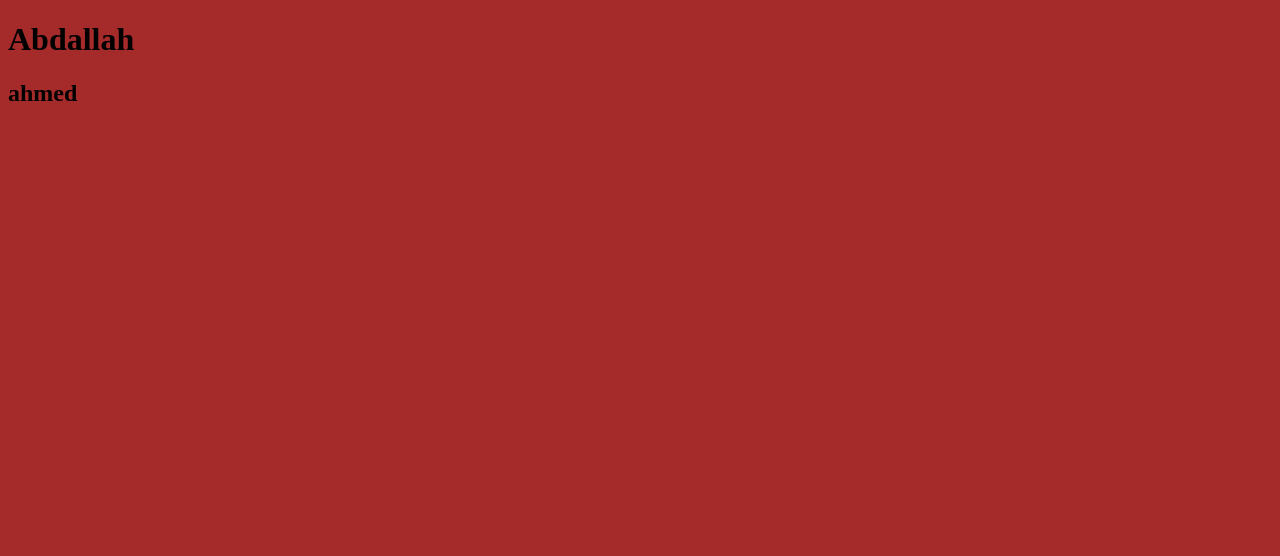
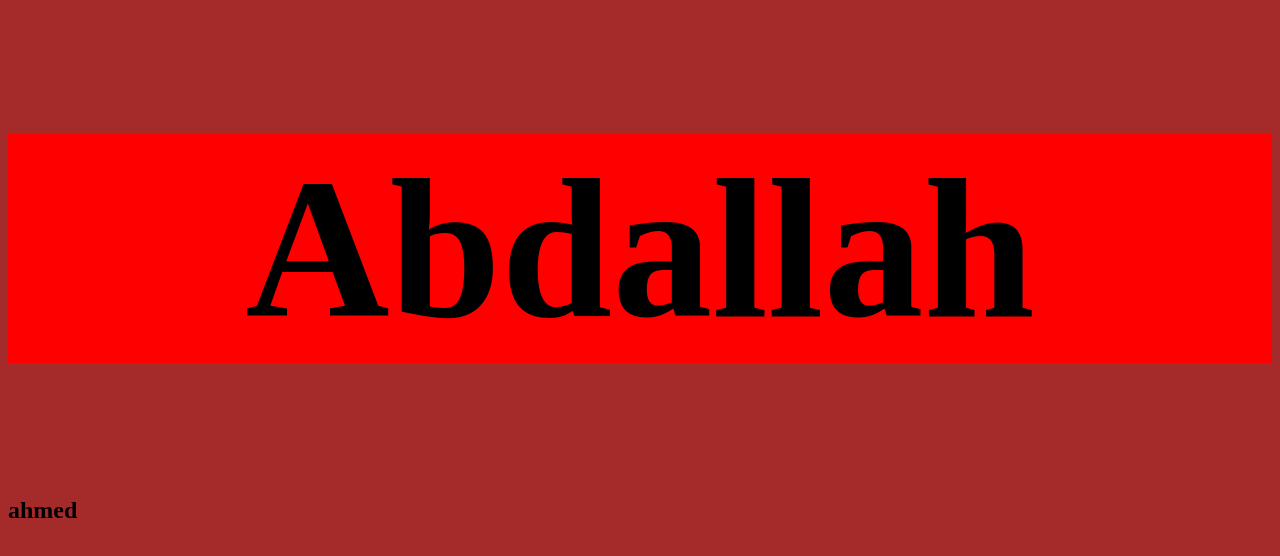
Before and after one commit to AhmedAbbas19/Chicken-Invaders, a plain HTML site: page index.html in a window 1280 px wide. Drawn offline with Linux system fonts and the light colour scheme.

Commit message:
h1 style

```diff
--- a/css/style.css
+++ b/css/style.css
@@ -2,3 +2,9 @@ body {
   /* test */
   background-color: brown;
 }
+
+h1 {
+  background-color: red;
+  font-size: 200px;
+  text-align: center;
+}
```
